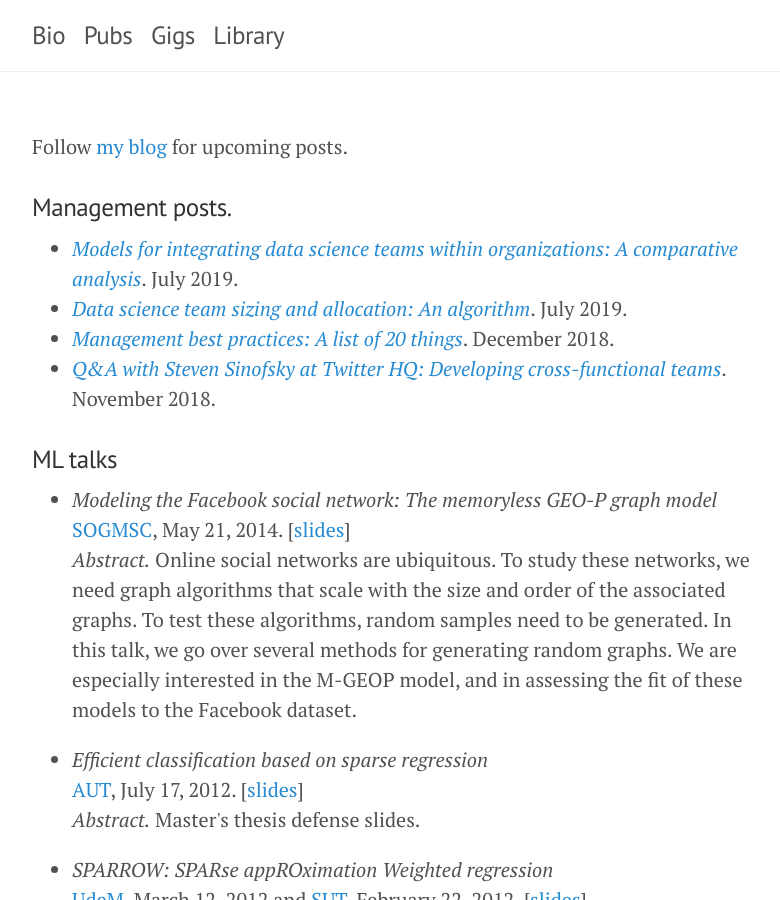
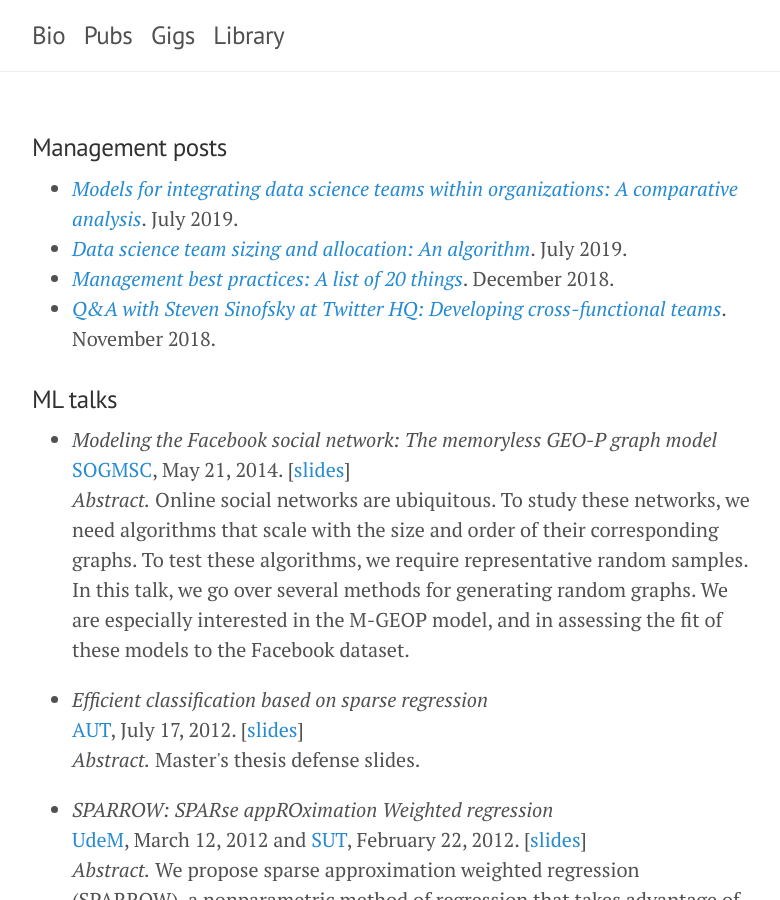
Before and after one commit to djpardis/djpardis.github.io, a Jekyll site: the page built from pubs.md, in a window 1280 px wide and 900 px high. Shown: the whole window, without its empty margins (248-1028 px from the left). Built offline with Jekyll 4.4.1, drawn with Linux system fonts in a browser that asks for light colours; some of the changed text lies outside the part shown.

Commit message:
Fix wording

```diff
--- a/pubs.md
+++ b/pubs.md
@@ -3,9 +3,9 @@ layout: page
 title: Pubs
 ---
 
-Follow <a href="https://medium.com/@djpardis/" target="_blank">my blog</a> for upcoming posts.
+<!-- Follow <a href="https://medium.com/@djpardis/" target="_blank">my blog</a> to learn about upcoming posts. -->
 
-### Management posts.
+### Management posts
 
 - <em><a href="https://medium.com/@djpardis/models-for-integrating-data-science-teams-within-organizations-7c5afa032ebd" target="_blank">Models for integrating data science teams within organizations: A comparative analysis</a></em>. July 2019.
 - <em><a href="https://medium.com/@djpardis/recommendations-for-data-science-team-sizing-and-allocation-strategy-a38f943638e5" target="_blank">Data science team sizing and allocation: An algorithm</a></em>. July 2019.
@@ -17,7 +17,7 @@ Follow <a href="https://medium.com/@djpardis/" target="_blank">my blog</a> for u
 - <em>Modeling the Facebook social network: The memoryless GEO-P graph model</em>
     <br/>
     <a title="SOGMSC '14'" href="https://mathstat.uoguelph.ca/graduate/sogmsc">SOGMSC</a>, May 21, 2014. [<a href="/files/modeling_the_facebook_social_network.pdf" target="_blank">slides</a>]
-    <p><i>Abstract.</i> Online social networks are ubiquitous. To study these networks, we need graph algorithms that scale with the size and order of the associated graphs. To test these algorithms, random samples need to be generated. In this talk, we go over several methods for generating random graphs. We are especially interested in the M-GEOP model, and in assessing the fit of these models to the Facebook dataset.</p>
+    <p><i>Abstract.</i> Online social networks are ubiquitous. To study these networks, we need algorithms that scale with the size and order of their corresponding graphs. To test these algorithms, we require representative random samples. In this talk, we go over several methods for generating random graphs. We are especially interested in the M-GEOP model, and in assessing the fit of these models to the Facebook dataset.</p>
 
 
 - <em>Efficient classification based on sparse regression</em>
```
Also changed, not shown: other parts of pubs.md (+2 -2 lines), gigs.md (+5 -5 lines), files/pics/djing.jpg, 1 other file.
